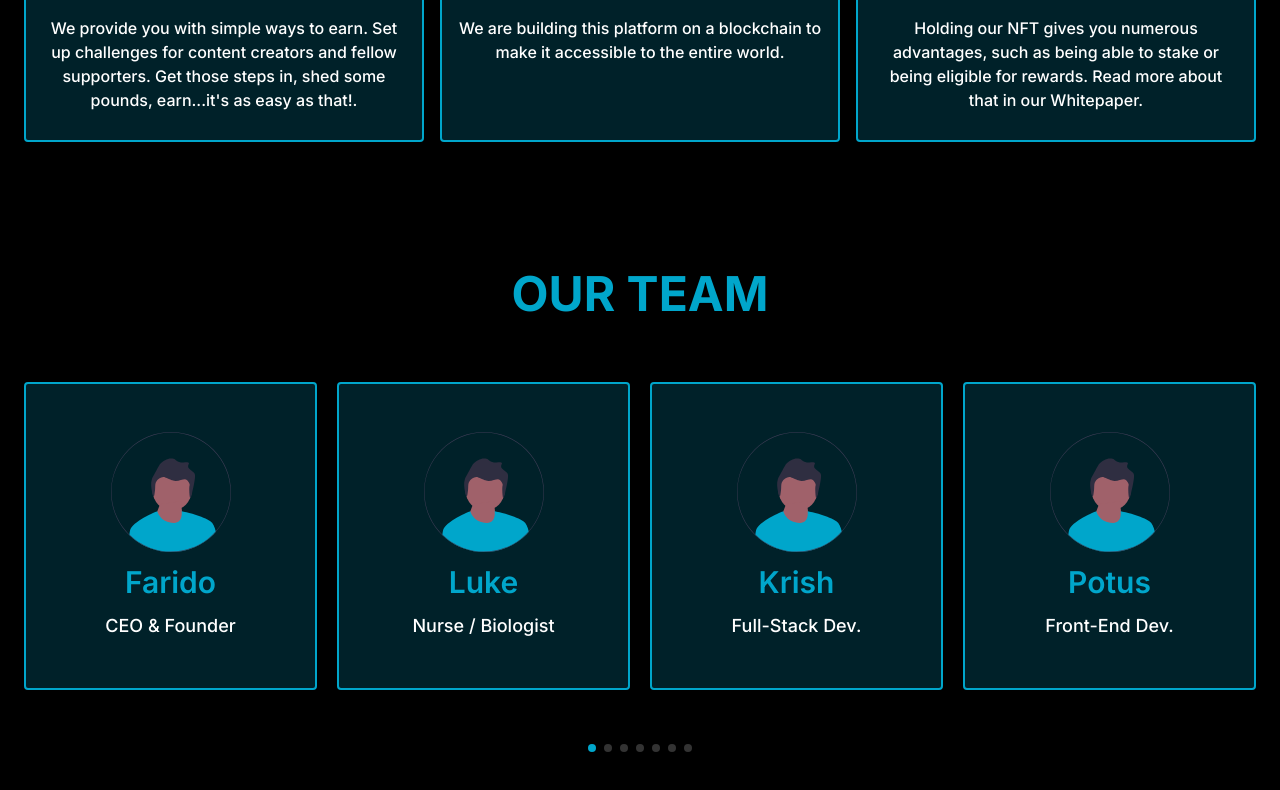
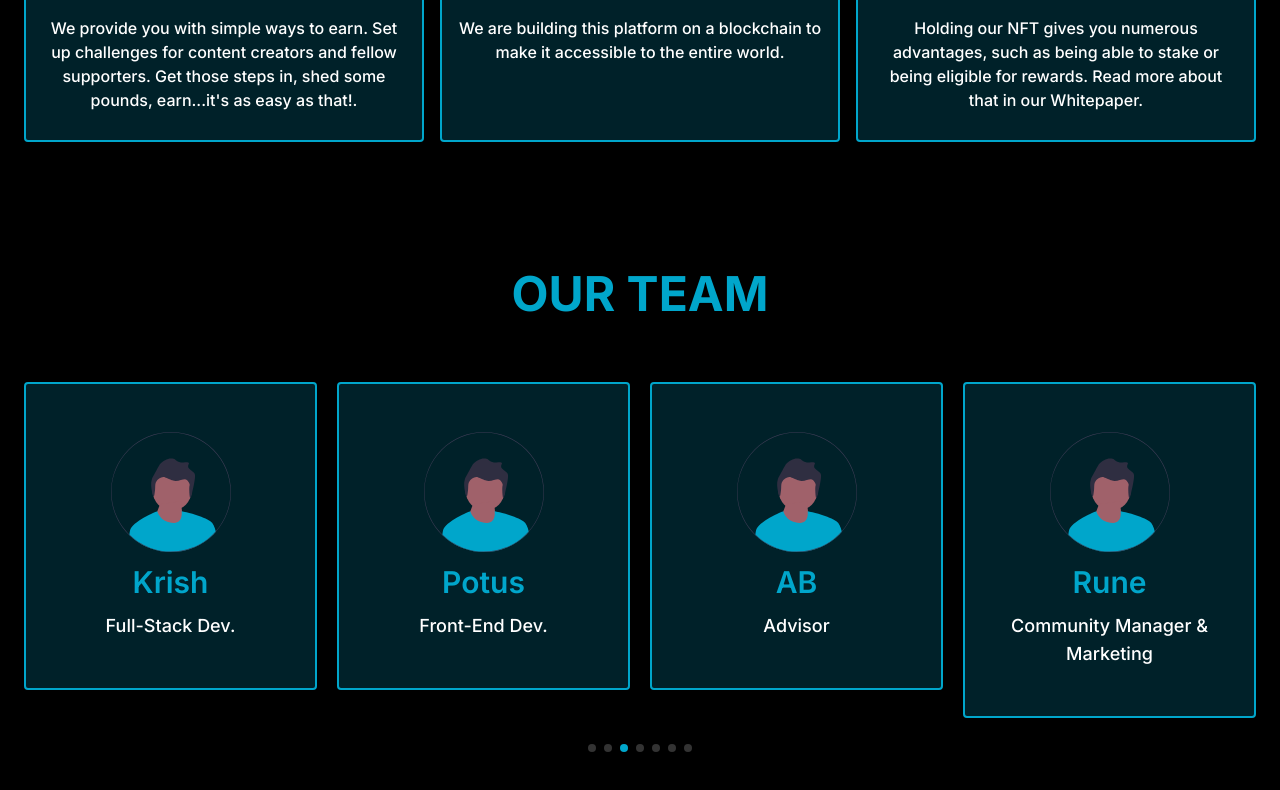
Before and after one commit to zohaib-saeed/Obese-Fans, a Next.js app: page / in a window 1280 px wide. Shown: the part 2724-3514 px from the top of the page. Built offline with nearby package versions, Linux system fonts and the light colour scheme.

Commit message:
add:autoplay to slider

```diff
--- a/src/components/Homepage/OurTeam/OurTeam.js
+++ b/src/components/Homepage/OurTeam/OurTeam.js
@@ -3,7 +3,7 @@ import Image from "next/image";
 // Import Swiper React components
 import { Swiper, SwiperSlide } from "swiper/react";
 // import required modules
-import { Pagination } from "swiper";
+import { Pagination, Autoplay } from "swiper";
 
 // Import Swiper styles
 import "swiper/css";
@@ -35,7 +35,7 @@ const OurTeam = () => {
             slidesPerView={1}
             spaceBetween={10}
             autoplay={{
-              delay: 2000,
+              delay: 1000,
               disableOnInteraction: false,
               pauseOnMouseEnter: true,
             }}
@@ -56,7 +56,7 @@ const OurTeam = () => {
                 spaceBetween: 20,
               },
             }}
-            modules={[Pagination]}
+            modules={[Pagination, Autoplay]}
             className="mySwiper"
           >
             {ourTeam.map((item, index) => (
```
Also changed, not shown: public/images/favicon.svg (added).
